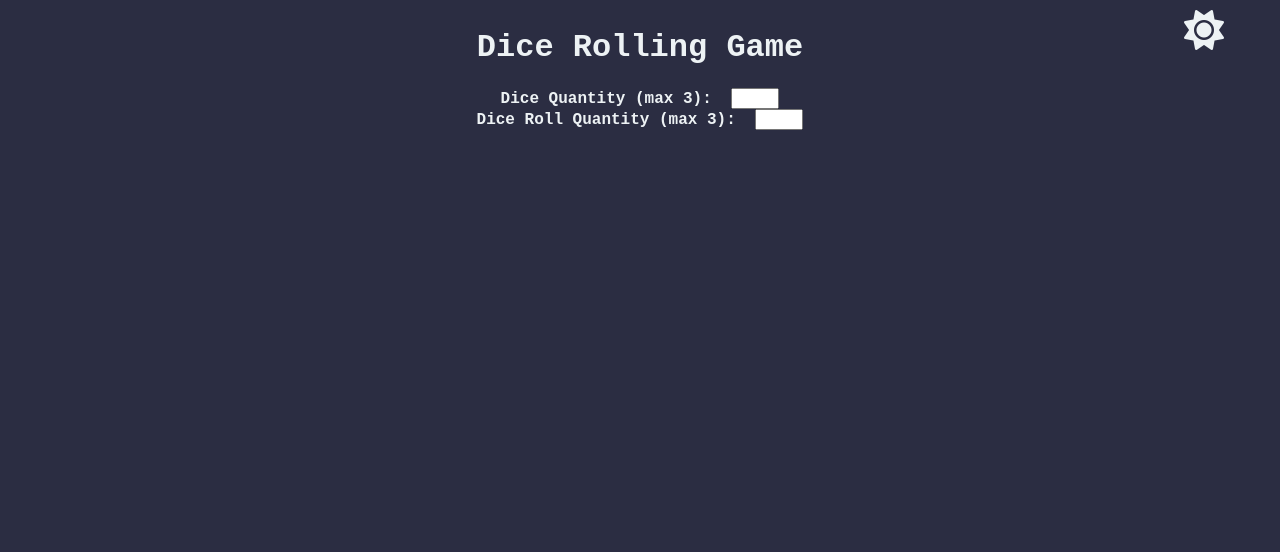
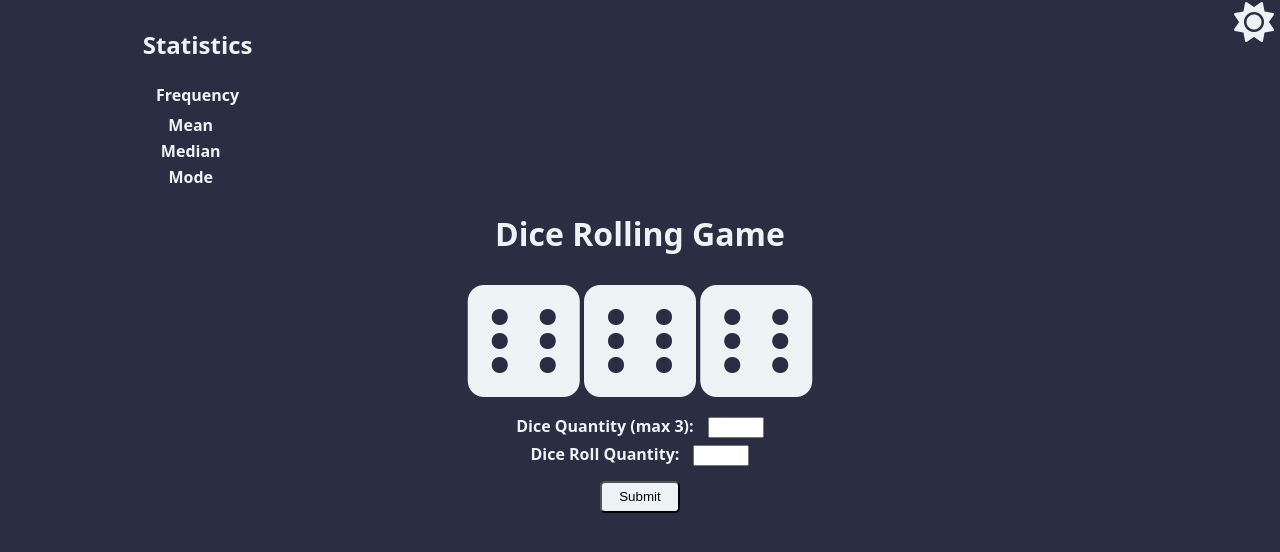
Before and after one commit to uwuelias/rolling-dice, a plain HTML site: page index.html in a window 1280 px wide. Drawn offline with Linux system fonts and the light colour scheme.

Commit message:
new changes

```diff
--- a/index.html
+++ b/index.html
@@ -5,13 +5,36 @@
     <meta name="viewport" content="width=device-width, initial-scale=1.0" />
     <title>Dice Rolling</title>
     <link rel="stylesheet" href="style.css" />
-    <link rel="icon" href="dice rolling.png" />
+    <link rel="icon" href="images/dice rolling.png" />
     <script
       src="https://kit.fontawesome.com/2b5d664fd7.js"
       crossorigin="anonymous"
     ></script>
   </head>
   <body>
+    <div class="stats-container">
+      <h2>Statistics</h2>
+      <table id="frequency">
+        <tr id="frequency-title">
+          <th>Frequency</th>
+        </tr>
+        <tr id="frequency-stats"></tr>
+      </table>
+      <table id="mmm">
+        <tr>
+          <th>Mean</th>
+          <th><span id="mean"></span></th>
+        </tr>
+        <tr>
+          <th>Median</th>
+          <th><span id="median"></span></th>
+        </tr>
+        <tr>
+          <th>Mode</th>
+          <th><span id="mode"></span></th>
+        </tr>
+      </table>
+    </div>
     <div class="main-container">
       <div class="hero">
         <h1 id="title">Dice Rolling Game</h1>
@@ -19,12 +42,19 @@
           <i class="fa-solid fa-sun" id="changeIcon"></i>
         </button>
       </div>
+      <div class="dice-container">
+        <i class="fa-solid fa-dice-six fa-8x"></i>
+        <i class="fa-solid fa-dice-six fa-8x"></i>
+        <i class="fa-solid fa-dice-six fa-8x"></i>
+      </div>
       <form>
-        <label for="dice-quantity">Dice Quantity (max 3):</label>
-        <input type="number" max="3" min="1" />
+        <label for="dice">Dice Quantity (max 3):</label>
+        <input type="number" max="3" min="1" id="dice" />
         <br />
-        <label for="dice-roll-quantity">Dice Roll Quantity (max 3):</label>
-        <input type="number" max="3" min="1" />
+        <label for="roll">Dice Roll Quantity:</label>
+        <input type="number" min="1" id="roll" /> <br />
+        <button id="submit" onclick="start()">Submit</button>
+        <br />
       </form>
       <script src="script.js"></script>
     </div>
--- a/script.js
+++ b/script.js
@@ -1,4 +1,13 @@
+const submit = document.getElementById("submit");
+var meow = new Audio("audio/cat sound.mp3");
+var results = [];
+const dice = document.getElementById("dice");
+const roll = document.getElementById("roll");
+var diceNum;
+var rollNum;
+
 function changeMode() {
+  //alternate between light and dark mode
   var element = document.body;
   var modeIcon = document.getElementById("changeIcon");
 
@@ -9,3 +18,65 @@ function changeMode() {
     modeIcon.style.color = "#edf2f4";
   }
 }
+
+function start() {
+  meow.play();
+  diceNum = parseInt(dice.value);
+  rollNum = parseInt(roll.value);
+  if (rollNum == 0) {
+    window.alert(
+      "Please change your dice roll quantity into an integer greater than 0!"
+    );
+  } else {
+    results = [];
+    for (let x = 0; x < rollNum; x++) {
+      //rolls
+      let sum = 0;
+      for (let y = 0; y < diceNum; y++) {
+        const result = Math.floor(Math.random() * 6) + 1; //stimulate the result of one dice roll
+        results.push(result); //append roll value to arr
+      }
+    }
+    console.log(results);
+    console.log(calculateMean());
+    console.log(calculateMedian());
+    console.log(calculateMode());
+  }
+
+  function calculateMean() {
+    let sum = 0;
+    for (let i = 0; i < results.length; i++) {
+      sum += results[i];
+    }
+    let mean = sum / results.length;
+    return mean;
+  }
+}
+
+function calculateMode() {
+  hash = {}; //empty object to use as hash table to store each number's frequency
+  results.forEach(function (e) {
+    if (hash[e] === undefined) {
+      hash[e] = 0;
+    }
+    hash[e] += 1; //increment by 1 if we come across a common value
+  });
+  return hash[2].counts;
+}
+
+function calculateMedian() {
+  let temp = results;
+  temp.sort();
+  if (results % 2 == 1) {
+    let middleIndex = Math.floor(results.length / 2);
+    return temp[middleIndex];
+  } else {
+    let index = results.length / 2 - 1;
+    let median = (results[index] + results[index + 1]) / 2;
+    return median;
+  }
+}
+
+document.querySelector("form").addEventListener("submit", function (x) {
+  x.preventDefault(); //prevent submit form to reload site
+});
--- a/style.css
+++ b/style.css
@@ -4,14 +4,31 @@
 }
 body {
   text-align: center;
-  font-family: "Roboto Mono", monospace;
+  font-family: system-ui, -apple-system, BlinkMacSystemFont, "Segoe UI", Roboto,
+    Oxygen, Ubuntu, Cantarell, "Open Sans", "Helvetica Neue", sans-serif;
   background-color: var(--black);
   color: var(--white);
   font-weight: bolder;
 }
+.main-container {
+  width: 70%;
+  margin-left: auto;
+  margin-right: auto;
+}
+
+.stats-container {
+  width: 30%;
+}
 
 input {
   margin-left: 10px;
+  width: 3rem;
+}
+
+input::-webkit-outer-spin-button,
+input::-webkit-inner-spin-button {
+  -webkit-appearance: none;
+  margin: 0;
 }
 
 .light-mode {
@@ -25,6 +42,12 @@ input {
   font-size: 40px;
   position: absolute;
   right: 50px;
+  top: 0;
+  right: 0;
+}
+
+#mode:hover {
+  cursor: pointer;
 }
 
 #changeIcon {
@@ -32,6 +55,33 @@ input {
 }
 
 .hero {
-  display: inline-flex;
+  display: flex;
   justify-content: center;
 }
+
+form {
+  margin-top: 10px;
+}
+
+#dice,
+#roll {
+  margin-bottom: 5px;
+}
+
+#submit {
+  margin-top: 10px;
+  background-color: #edf2f4;
+  border-radius: 5px;
+  height: 4vh;
+  width: 5rem;
+}
+
+#submit:hover {
+  background-color: #dfe4e6;
+  cursor: pointer;
+}
+
+.stats-container {
+  display: flex;
+  flex-direction: column;
+}
```
Also changed, not shown: images/dice rolling.png (renamed from dice rolling.png), 1 other file.
